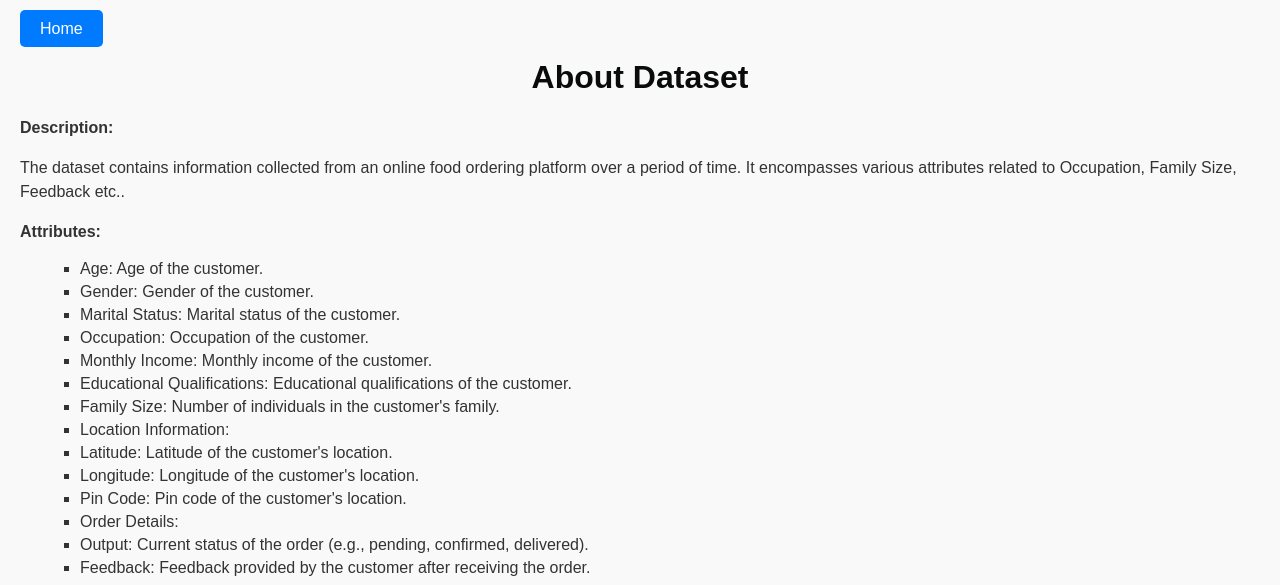
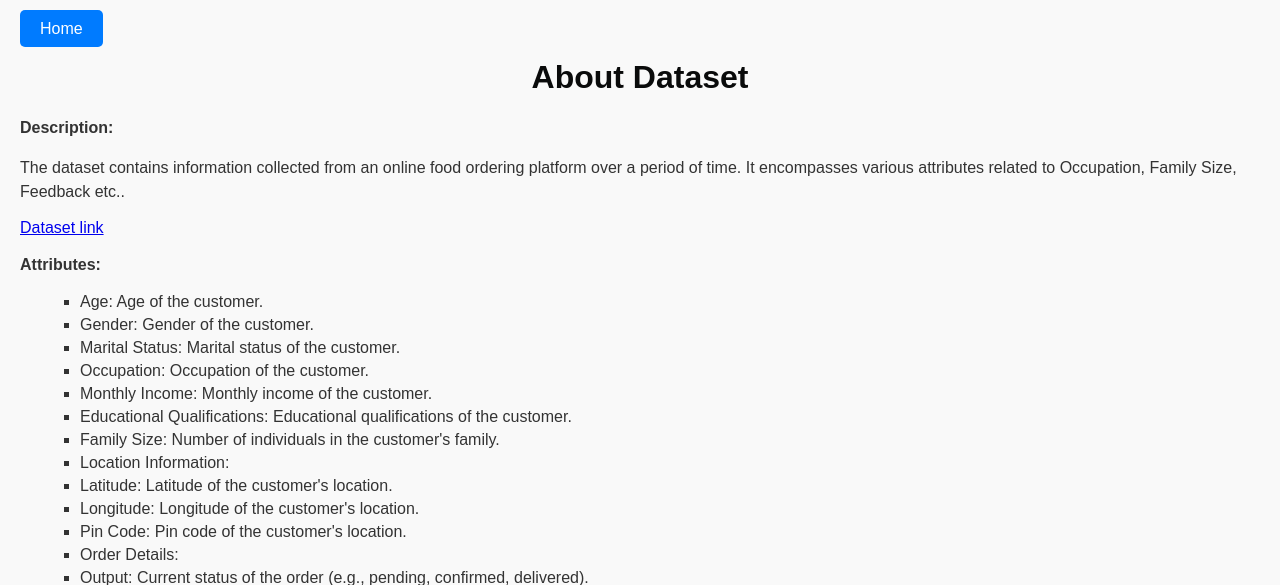
Before and after one commit to Ramandeepsingh1993/group_project_4, a Flask app: page /about.html in a window 1280 px wide. Shown: the top 585 px of the page. Run offline with Flask 3, Linux system fonts and the light colour scheme.

Commit message:
some links were added

```diff
--- a/templates/about.html
+++ b/templates/about.html
@@ -45,12 +45,15 @@
 
 <a href="/" class="home-button">Home</a>
 
+
+
 <h1>About Dataset</h1>
 
 <p><strong>Description:</strong></p>
 <p>
     The dataset contains information collected from an online food ordering platform over a period of time. It encompasses various attributes related to Occupation, Family Size, Feedback etc..
 </p>
+<a href="https://www.kaggle.com/datasets/sudarshan24byte/online-food-dataset" target="_blank">Dataset link</a>
 
 <p><strong>Attributes:</strong></p>
 <ul class="feature-list">
```
Also changed, not shown: food.db.
